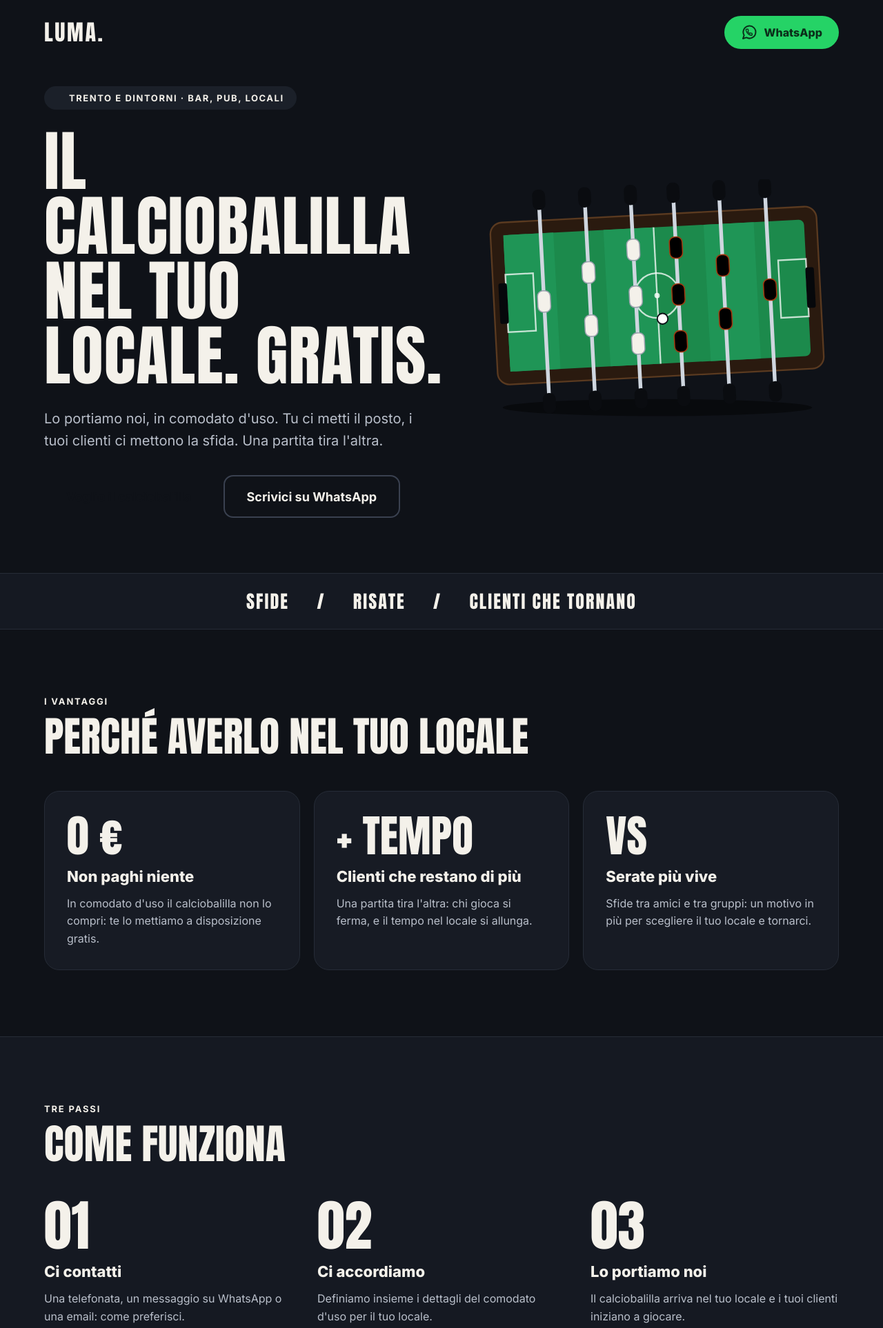
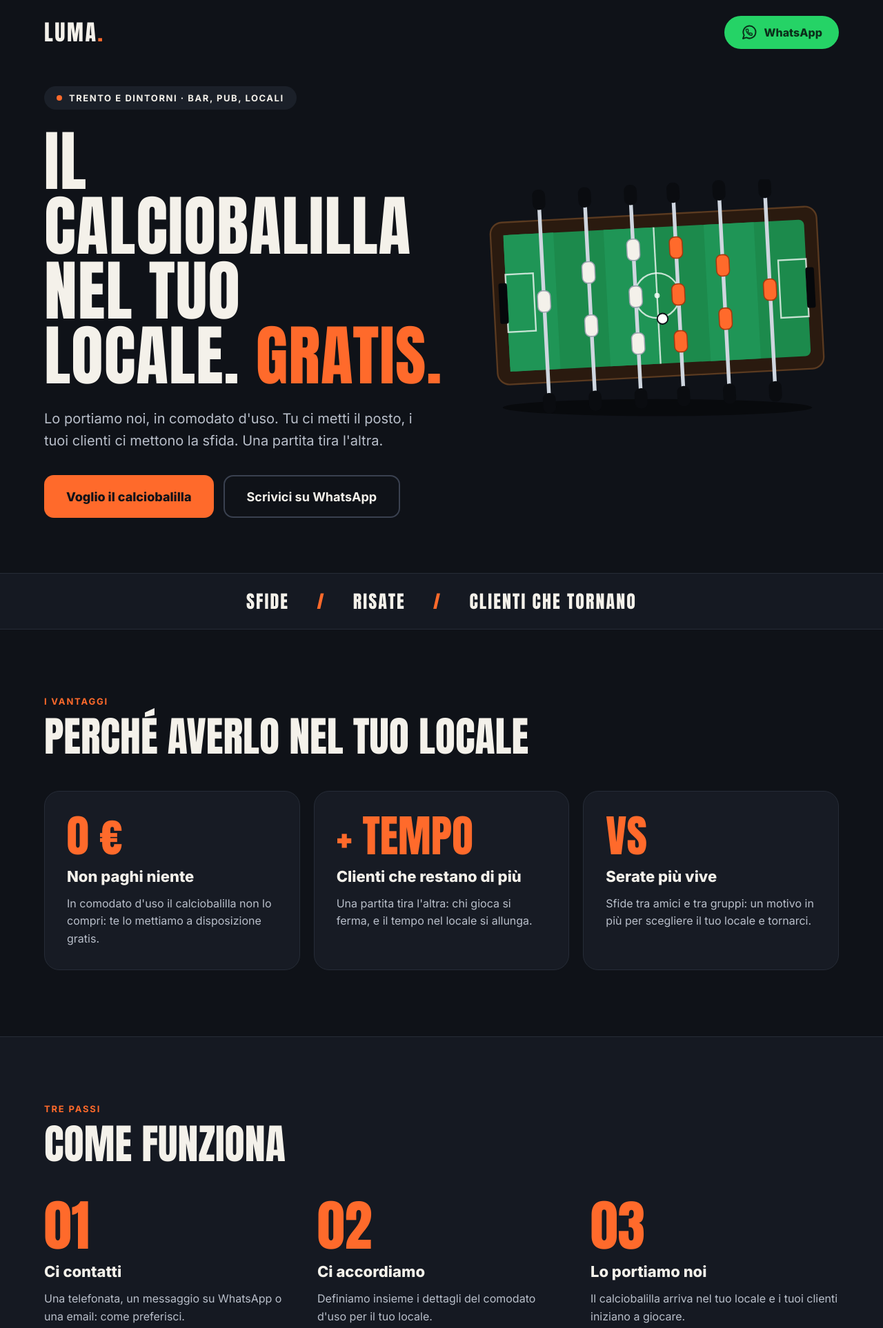
Before and after one commit to lucavisintainer455/Luma, a plain HTML site: page calciobalilla.html in a window 1280 px wide. Shown: the top 1926 px of the page at 69% size. Drawn offline with Linux system fonts and the light colour scheme.

Commit message:
Update color accents in calciobalilla.html

```diff
--- a/calciobalilla.html
+++ b/calciobalilla.html
@@ -2,14 +2,9 @@
 <html lang="it">
 <head>
 <meta charset="utf-8">
+<meta name="viewport" content="width=device-width, initial-scale=1">
 <title>Calciobalilla gratis a Trento</title>
-<script src="./vendor/react.js"></script>
-<script src="./vendor/react-dom.js"></script>
-<script src="./support.js"></script>
-</head>
-<body>
-<x-dc>
-<helmet>
+<meta name="description" content="Portiamo noi un calciobalilla nel tuo locale a Trento e dintorni, in comodato d'uso gratuito.">
 <link rel="preconnect" href="https://fonts.googleapis.com">
 <link rel="preconnect" href="https://fonts.gstatic.com" crossorigin="">
 <link href="https://fonts.googleapis.com/css2?family=Anton&amp;family=Inter:wght@400;500;600;700;800&amp;display=swap" rel="stylesheet">
@@ -17,12 +12,13 @@
 body{margin:0;font-family:'Inter',system-ui,sans-serif;background:#0f1218;color:#f4f1ea}
 a{text-decoration:none}
 </style>
-</helmet>
+</head>
+<body>
 <div style="width:100%;box-sizing:border-box;background:#0f1218;font-family:'Inter',system-ui,sans-serif;color:#f4f1ea;overflow:hidden">
 
 <!-- HEADER -->
 <div style="max-width:1200px;margin:0 auto;padding:22px 24px;box-sizing:border-box;display:flex;flex-wrap:wrap;gap:16px;align-items:center;justify-content:space-between">
-<div style="font-family:'Anton',Impact,sans-serif;font-size:32px;letter-spacing:0.08em;color:#f4f1ea">LUMA<span style="color:{{accent}}">.</span></div>
+<div style="font-family:'Anton',Impact,sans-serif;font-size:32px;letter-spacing:0.08em;color:#f4f1ea">LUMA<span style="color:#ff6a2b">.</span></div>
 <a href="https://wa.me/393891956704" aria-label="Scrivici su WhatsApp" style="display:inline-flex;align-items:center;gap:10px;min-height:48px;padding:0 24px;border-radius:999px;background:#25d366;color:#0b2e1a;font-weight:800;font-size:16px">
 <svg width="24" height="24" viewBox="0 0 24 24" fill="none" stroke="#0b2e1a" stroke-width="2" stroke-linecap="round" stroke-linejoin="round" aria-hidden="true"><path d="M3 21l1.65-4.9A9 9 0 1 1 8 19.4L3 21z"></path><g transform="translate(6.4 6.4) scale(0.45)" stroke-width="3"><path d="M22 16.9v3a2 2 0 0 1-2.2 2 19.8 19.8 0 0 1-8.6-3.1 19.5 19.5 0 0 1-6-6A19.8 19.8 0 0 1 2.1 4.2 2 2 0 0 1 4.1 2h3a2 2 0 0 1 2 1.7c.1 1 .4 1.9.7 2.8a2 2 0 0 1-.5 2.1L8.1 9.9a16 16 0 0 0 6 6l1.3-1.3a2 2 0 0 1 2.1-.4c.9.3 1.8.6 2.8.7a2 2 0 0 1 1.7 2z"></path></g></svg>
 WhatsApp
@@ -33,12 +29,12 @@ WhatsApp
 <div style="max-width:1200px;margin:0 auto;padding:32px 24px 80px;box-sizing:border-box;display:flex;flex-wrap:wrap;gap:40px;align-items:center">
 <div style="flex:1 1 480px;min-width:0;display:flex;flex-direction:column;gap:28px">
 <div style="align-self:flex-start;display:inline-flex;align-items:center;gap:10px;padding:9px 18px;border-radius:999px;background:#1b2029;color:#f4f1ea;font-size:13px;font-weight:700;letter-spacing:0.12em">
-<span style="width:8px;height:8px;border-radius:999px;background:{{accent}};display:inline-block"></span>TRENTO E DINTORNI · BAR, PUB, LOCALI
+<span style="width:8px;height:8px;border-radius:999px;background:#ff6a2b;display:inline-block"></span>TRENTO E DINTORNI · BAR, PUB, LOCALI
 </div>
-<h1 style="margin:0;font-family:'Anton',Impact,sans-serif;font-weight:400;font-size:clamp(46px,8.2vw,96px);line-height:0.98;letter-spacing:0.01em;text-transform:uppercase;color:#f4f1ea">Il calciobalilla nel tuo locale. <span style="color:{{accent}}">Gratis.</span></h1>
+<h1 style="margin:0;font-family:'Anton',Impact,sans-serif;font-weight:400;font-size:clamp(46px,8.2vw,96px);line-height:0.98;letter-spacing:0.01em;text-transform:uppercase;color:#f4f1ea">Il calciobalilla nel tuo locale. <span style="color:#ff6a2b">Gratis.</span></h1>
 <p style="margin:0;font-size:20px;line-height:1.6;color:#b9bfca;max-width:540px">Lo portiamo noi, in comodato d'uso. Tu ci metti il posto, i tuoi clienti ci mettono la sfida. Una partita tira l'altra.</p>
 <div style="display:flex;flex-wrap:wrap;gap:14px;margin-top:6px">
-<a href="tel:+393891956704" style="display:inline-flex;align-items:center;justify-content:center;min-height:58px;padding:0 32px;border-radius:14px;background:{{accent}};color:#0f1218;font-weight:800;font-size:18px">Voglio il calciobalilla</a>
+<a href="tel:+393891956704" style="display:inline-flex;align-items:center;justify-content:center;min-height:58px;padding:0 32px;border-radius:14px;background:#ff6a2b;color:#0f1218;font-weight:800;font-size:18px">Voglio il calciobalilla</a>
 <a href="https://wa.me/393891956704" style="display:inline-flex;align-items:center;justify-content:center;min-height:58px;padding:0 32px;border-radius:14px;background:transparent;color:#f4f1ea;border:2px solid #3a4150;font-weight:700;font-size:18px">Scrivici su WhatsApp</a>
 </div>
 </div>
@@ -85,7 +81,7 @@ WhatsApp
 <rect x="202" y="148" width="24" height="40" rx="10"></rect><rect x="202" y="248" width="24" height="40" rx="10"></rect>
 <rect x="288" y="110" width="24" height="40" rx="10"></rect><rect x="288" y="198" width="24" height="40" rx="10"></rect><rect x="288" y="286" width="24" height="40" rx="10"></rect>
 </g>
-<g fill="{{accent}}" stroke="#a3380f" stroke-width="2">
+<g fill="#ff6a2b" stroke="#a3380f" stroke-width="2">
 <rect x="368" y="110" width="24" height="40" rx="10"></rect><rect x="368" y="198" width="24" height="40" rx="10"></rect><rect x="368" y="286" width="24" height="40" rx="10"></rect>
 <rect x="454" y="148" width="24" height="40" rx="10"></rect><rect x="454" y="248" width="24" height="40" rx="10"></rect>
 <rect x="540" y="198" width="24" height="40" rx="10"></rect>
@@ -99,29 +95,29 @@ WhatsApp
 <!-- STRISCIA -->
 <div style="border-top:1px solid #262c37;border-bottom:1px solid #262c37;background:#151922;padding:20px 24px;box-sizing:border-box">
 <div style="max-width:1200px;margin:0 auto;display:flex;flex-wrap:wrap;gap:10px 40px;justify-content:center;font-family:'Anton',Impact,sans-serif;font-size:26px;letter-spacing:0.08em;text-transform:uppercase;color:#f4f1ea">
-<span>Sfide</span><span style="color:{{accent}}">/</span><span>Risate</span><span style="color:{{accent}}">/</span><span>Clienti che tornano</span>
+<span>Sfide</span><span style="color:#ff6a2b">/</span><span>Risate</span><span style="color:#ff6a2b">/</span><span>Clienti che tornano</span>
 </div>
 </div>
 
 <!-- VANTAGGI -->
 <div style="max-width:1200px;margin:0 auto;padding:96px 24px;box-sizing:border-box;display:flex;flex-direction:column;gap:48px">
 <div style="display:flex;flex-direction:column;gap:12px">
-<div style="font-size:13px;font-weight:700;letter-spacing:0.14em;color:{{accent}}">I VANTAGGI</div>
+<div style="font-size:13px;font-weight:700;letter-spacing:0.14em;color:#ff6a2b">I VANTAGGI</div>
 <h2 style="margin:0;font-family:'Anton',Impact,sans-serif;font-weight:400;font-size:clamp(38px,5.6vw,60px);line-height:1.02;text-transform:uppercase">Perché averlo nel tuo locale</h2>
 </div>
 <div style="display:flex;flex-wrap:wrap;gap:20px">
 <div style="flex:1 1 280px;min-width:0;padding:32px;border-radius:22px;background:#171b24;border:1px solid #262c37;display:flex;flex-direction:column;gap:14px">
-<div style="font-family:'Anton',Impact,sans-serif;font-size:64px;line-height:1;color:{{accent}}">0 €</div>
+<div style="font-family:'Anton',Impact,sans-serif;font-size:64px;line-height:1;color:#ff6a2b">0 €</div>
 <div style="font-size:22px;font-weight:800">Non paghi niente</div>
 <div style="font-size:16px;line-height:1.6;color:#b9bfca">In comodato d'uso il calciobalilla non lo compri: te lo mettiamo a disposizione gratis.</div>
 </div>
 <div style="flex:1 1 280px;min-width:0;padding:32px;border-radius:22px;background:#171b24;border:1px solid #262c37;display:flex;flex-direction:column;gap:14px">
-<div style="font-family:'Anton',Impact,sans-serif;font-size:64px;line-height:1;color:{{accent}}">+ TEMPO</div>
+<div style="font-family:'Anton',Impact,sans-serif;font-size:64px;line-height:1;color:#ff6a2b">+ TEMPO</div>
 <div style="font-size:22px;font-weight:800">Clienti che restano di più</div>
 <div style="font-size:16px;line-height:1.6;color:#b9bfca">Una partita tira l'altra: chi gioca si ferma, e il tempo nel locale si allunga.</div>
 </div>
 <div style="flex:1 1 280px;min-width:0;padding:32px;border-radius:22px;background:#171b24;border:1px solid #262c37;display:flex;flex-direction:column;gap:14px">
-<div style="font-family:'Anton',Impact,sans-serif;font-size:64px;line-height:1;color:{{accent}}">VS</div>
+<div style="font-family:'Anton',Impact,sans-serif;font-size:64px;line-height:1;color:#ff6a2b">VS</div>
 <div style="font-size:22px;font-weight:800">Serate più vive</div>
 <div style="font-size:16px;line-height:1.6;color:#b9bfca">Sfide tra amici e tra gruppi: un motivo in più per scegliere il tuo locale e tornarci.</div>
 </div>
@@ -132,22 +128,22 @@ WhatsApp
 <div style="background:#151922;border-top:1px solid #262c37;border-bottom:1px solid #262c37;padding:96px 0">
 <div style="max-width:1200px;margin:0 auto;padding:0 24px;box-sizing:border-box;display:flex;flex-direction:column;gap:48px">
 <div style="display:flex;flex-direction:column;gap:12px">
-<div style="font-size:13px;font-weight:700;letter-spacing:0.14em;color:{{accent}}">TRE PASSI</div>
+<div style="font-size:13px;font-weight:700;letter-spacing:0.14em;color:#ff6a2b">TRE PASSI</div>
 <h2 style="margin:0;font-family:'Anton',Impact,sans-serif;font-weight:400;font-size:clamp(38px,5.6vw,60px);line-height:1.02;text-transform:uppercase">Come funziona</h2>
 </div>
 <div style="display:flex;flex-wrap:wrap;gap:36px">
 <div style="flex:1 1 260px;min-width:0;display:flex;flex-direction:column;gap:14px">
-<div style="font-family:'Anton',Impact,sans-serif;font-size:80px;line-height:1;color:{{accent}}">01</div>
+<div style="font-family:'Anton',Impact,sans-serif;font-size:80px;line-height:1;color:#ff6a2b">01</div>
 <div style="font-size:22px;font-weight:800">Ci contatti</div>
 <div style="font-size:16px;line-height:1.6;color:#b9bfca">Una telefonata, un messaggio su WhatsApp o una email: come preferisci.</div>
 </div>
 <div style="flex:1 1 260px;min-width:0;display:flex;flex-direction:column;gap:14px">
-<div style="font-family:'Anton',Impact,sans-serif;font-size:80px;line-height:1;color:{{accent}}">02</div>
+<div style="font-family:'Anton',Impact,sans-serif;font-size:80px;line-height:1;color:#ff6a2b">02</div>
 <div style="font-size:22px;font-weight:800">Ci accordiamo</div>
 <div style="font-size:16px;line-height:1.6;color:#b9bfca">Definiamo insieme i dettagli del comodato d'uso per il tuo locale.</div>
 </div>
 <div style="flex:1 1 260px;min-width:0;display:flex;flex-direction:column;gap:14px">
-<div style="font-family:'Anton',Impact,sans-serif;font-size:80px;line-height:1;color:{{accent}}">03</div>
+<div style="font-family:'Anton',Impact,sans-serif;font-size:80px;line-height:1;color:#ff6a2b">03</div>
 <div style="font-size:22px;font-weight:800">Lo portiamo noi</div>
 <div style="font-size:16px;line-height:1.6;color:#b9bfca">Il calciobalilla arriva nel tuo locale e i tuoi clienti iniziano a giocare.</div>
 </div>
@@ -168,7 +164,7 @@ WhatsApp
 
 <!-- CTA FINALE -->
 <div style="max-width:1200px;margin:0 auto;padding:0 24px 96px;box-sizing:border-box">
-<div style="padding:64px 40px;border-radius:32px;background:{{accent}};display:flex;flex-direction:column;align-items:center;gap:22px;text-align:center">
+<div style="padding:64px 40px;border-radius:32px;background:#ff6a2b;display:flex;flex-direction:column;align-items:center;gap:22px;text-align:center">
 <h2 style="margin:0;font-family:'Anton',Impact,sans-serif;font-weight:400;font-size:clamp(36px,5.4vw,64px);line-height:1.02;text-transform:uppercase;color:#0f1218;max-width:860px">Hai un locale a Trento? Il calcetto te lo portiamo noi.</h2>
 <p style="margin:0;font-size:19px;line-height:1.55;color:#0f1218;max-width:560px">Chiamaci o scrivici: ti rispondiamo e vediamo insieme come portarlo da te.</p>
 <div style="display:flex;flex-wrap:wrap;gap:14px;justify-content:center;margin-top:6px">
@@ -182,19 +178,11 @@ WhatsApp
 <!-- FOOTER -->
 <div style="border-top:1px solid #262c37">
 <div style="max-width:1200px;margin:0 auto;padding:30px 24px;box-sizing:border-box;display:flex;flex-wrap:wrap;gap:12px 32px;align-items:center;justify-content:space-between;font-size:15px;color:#b9bfca">
-<div style="font-family:'Anton',Impact,sans-serif;font-size:24px;letter-spacing:0.08em;color:#f4f1ea">LUMA<span style="color:{{accent}}">.</span></div>
+<div style="font-family:'Anton',Impact,sans-serif;font-size:24px;letter-spacing:0.08em;color:#f4f1ea">LUMA<span style="color:#ff6a2b">.</span></div>
 <div>Trento e dintorni · 389 195 6704 · 320 027 4868 · info@luma.tn.it</div>
 </div>
 </div>
 
 </div>
-</x-dc>
-<script type="text/x-dc" data-dc-script data-props='{"accent":{"editor":"color","default":"#ff6a2b","options":["#ff6a2b","#facc15","#22d3a6","#38bdf8"]},"$preview":{"width":1280,"height":2400}}'>
-class Component extends DCLogic {
-renderVals() {
-return { accent: this.props.accent ?? '#ff6a2b' };
-}
-}
-</script>
 </body>
 </html>
```
